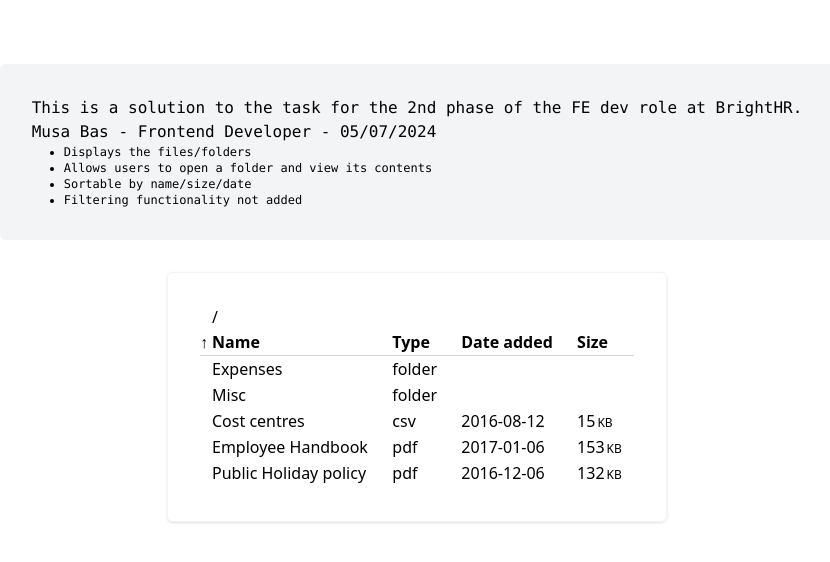
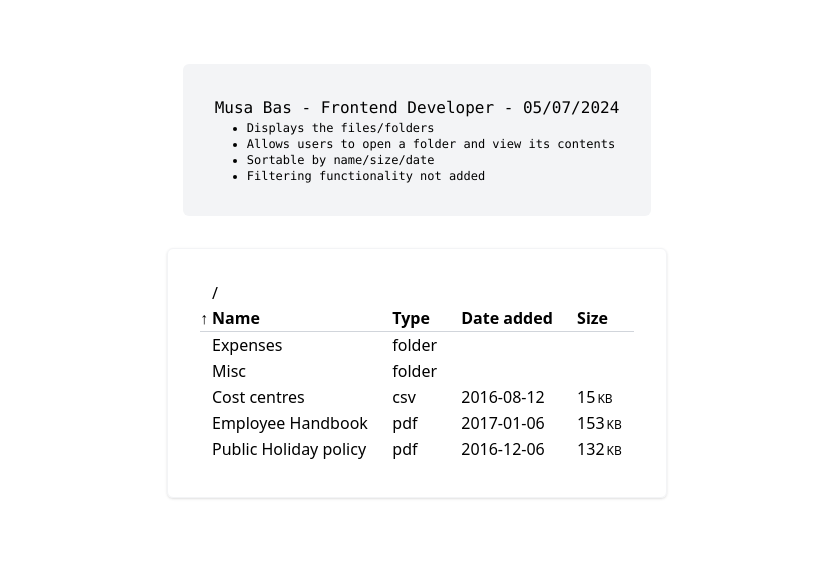
Before and after one commit to musabash/show-folders, a React app: page / in a window 1280 px wide. Shown: the top 562 px of the page, without its empty margins (223-1053 px from the left). Built offline with nearby package versions, Linux system fonts and the light colour scheme.

Commit message:
refactor: remove BrightHR

```diff
--- a/src/App.tsx
+++ b/src/App.tsx
@@ -45,7 +45,6 @@ const App: React.FC = () => {
   return (
     <div className="flex flex-col items-center m-8">
       <div className="m-8 rounded-md bg-gray-100 p-8 font-mono">
-        <div>This is a solution to the task for the 2nd phase of the FE dev role at BrightHR.</div>
         <div>Musa Bas - Frontend Developer - 05/07/2024</div>
         <ul className="list-disc pl-8 text-xs">
           <li>Displays the files/folders</li>
```
